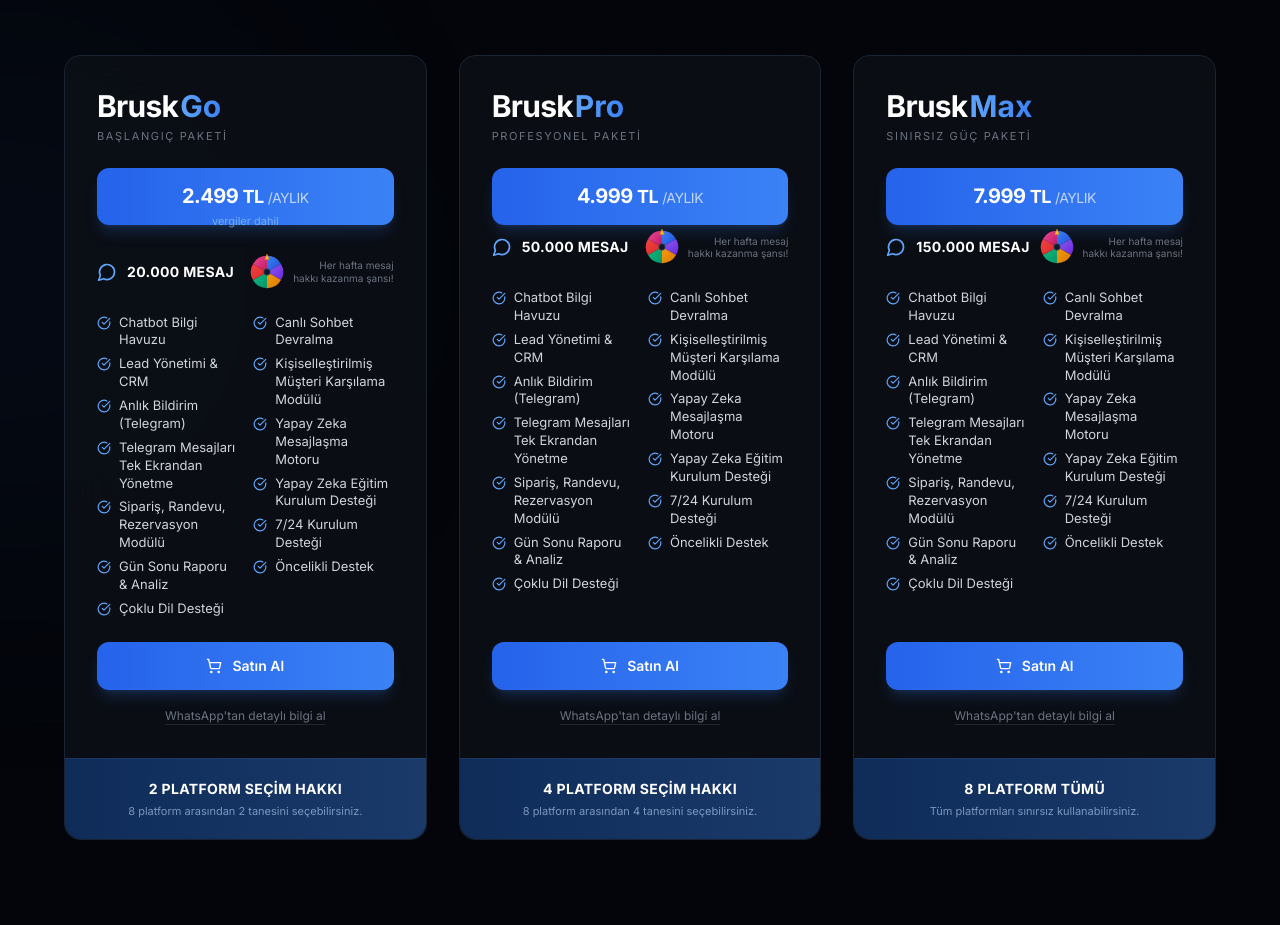
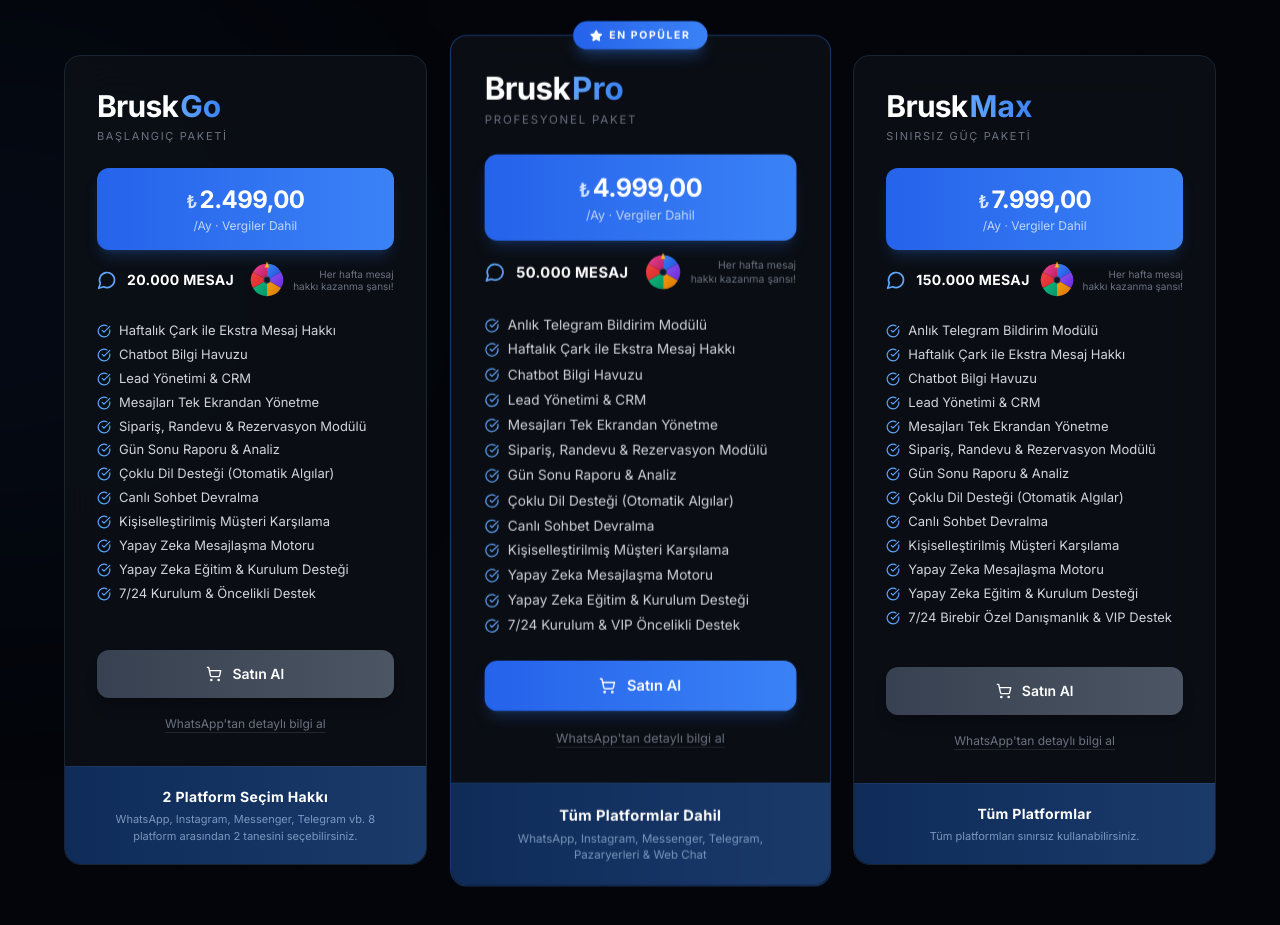
Before and after one commit to kutlurecep766-afk/bruskapp-frontend, a Next.js app: page / in a window 1280 px wide. Shown: the part 4115-5040 px from the top of the page. Built offline with nearby package versions, Linux system fonts and the light colour scheme; no server answers.

Commit message:
feat: restructure pricing with per-plan features, TL prices, En Populer badge

```diff
--- a/src/components/landing/pricing.tsx
+++ b/src/components/landing/pricing.tsx
@@ -1,4 +1,4 @@
-import { MessageCircle, CheckCircle, ShoppingCart, ShoppingBag, Package, Store } from 'lucide-react'
+import { MessageCircle, CheckCircle, ShoppingCart, ShoppingBag, Package, Store, Star } from 'lucide-react'
 import type { ElementType } from 'react'
 
 const platforms: { name: string; img?: string; icon?: ElementType }[] = [
@@ -18,24 +18,55 @@
     nameSuffix: 'Go',
     subtitle: 'BAŞLANGIÇ PAKETİ',
     price: '2.499',
-    period: 'AYLIK',
-    priceNote: 'vergiler dahil',
+    priceDecimal: ',00',
+    period: 'Ay',
+    popular: false,
     messageLimit: '20.000',
-    platformLabel: '2 PLATFORM SEÇİM HAKKI',
-    platformDesc: '8 platform arasından 2 tanesini seçebilirsiniz.',
+    platformLabel: '2 Platform Seçim Hakkı',
+    platformDesc: 'WhatsApp, Instagram, Messenger, Telegram vb. 8 platform arasından 2 tanesini seçebilirsiniz.',
+    features: [
+      'Haftalık Çark ile Ekstra Mesaj Hakkı',
+      'Chatbot Bilgi Havuzu',
+      'Lead Yönetimi & CRM',
+      'Mesajları Tek Ekrandan Yönetme',
+      'Sipariş, Randevu & Rezervasyon Modülü',
+      'Gün Sonu Raporu & Analiz',
+      'Çoklu Dil Desteği (Otomatik Algılar)',
+      'Canlı Sohbet Devralma',
+      'Kişiselleştirilmiş Müşteri Karşılama',
+      'Yapay Zeka Mesajlaşma Motoru',
+      'Yapay Zeka Eğitim & Kurulum Desteği',
+      '7/24 Kurulum & Öncelikli Destek',
+    ],
     waMsg: 'Merhaba, BruskGo paketi (2.499 TL/ay) hakkında bilgi almak istiyorum.',
     checkoutUrl: null,
   },
   {
     nameBase: 'Brusk',
     nameSuffix: 'Pro',
-    subtitle: 'PROFESYONEL PAKETİ',
+    subtitle: 'PROFESYONEL PAKET',
     price: '4.999',
-    period: 'AYLIK',
-    priceNote: '',
+    priceDecimal: ',00',
+    period: 'Ay',
+    popular: true,
     messageLimit: '50.000',
-    platformLabel: '4 PLATFORM SEÇİM HAKKI',
-    platformDesc: '8 platform arasından 4 tanesini seçebilirsiniz.',
+    platformLabel: 'Tüm Platformlar Dahil',
+    platformDesc: 'WhatsApp, Instagram, Messenger, Telegram, Pazaryerleri & Web Chat',
+    features: [
+      'Anlık Telegram Bildirim Modülü',
+      'Haftalık Çark ile Ekstra Mesaj Hakkı',
+      'Chatbot Bilgi Havuzu',
+      'Lead Yönetimi & CRM',
+      'Mesajları Tek Ekrandan Yönetme',
+      'Sipariş, Randevu & Rezervasyon Modülü',
+      'Gün Sonu Raporu & Analiz',
+      'Çoklu Dil Desteği (Otomatik Algılar)',
+      'Canlı Sohbet Devralma',
+      'Kişiselleştirilmiş Müşteri Karşılama',
+      'Yapay Zeka Mesajlaşma Motoru',
+      'Yapay Zeka Eğitim & Kurulum Desteği',
+      '7/24 Kurulum & VIP Öncelikli Destek',
+    ],
     waMsg: 'Merhaba, BruskPro paketi (4.999 TL/ay) hakkında bilgi almak istiyorum.',
     checkoutUrl: null,
   },
@@ -44,33 +75,30 @@
     nameSuffix: 'Max',
     subtitle: 'SINIRSIZ GÜÇ PAKETİ',
     price: '7.999',
-    period: 'AYLIK',
-    priceNote: '',
+    priceDecimal: ',00',
+    period: 'Ay',
+    popular: false,
     messageLimit: '150.000',
-    platformLabel: '8 PLATFORM TÜMÜ',
+    platformLabel: 'Tüm Platformlar',
     platformDesc: 'Tüm platformları sınırsız kullanabilirsiniz.',
+    features: [
+      'Anlık Telegram Bildirim Modülü',
+      'Haftalık Çark ile Ekstra Mesaj Hakkı',
+      'Chatbot Bilgi Havuzu',
+      'Lead Yönetimi & CRM',
+      'Mesajları Tek Ekrandan Yönetme',
+      'Sipariş, Randevu & Rezervasyon Modülü',
+      'Gün Sonu Raporu & Analiz',
+      'Çoklu Dil Desteği (Otomatik Algılar)',
+      'Canlı Sohbet Devralma',
+      'Kişiselleştirilmiş Müşteri Karşılama',
+      'Yapay Zeka Mesajlaşma Motoru',
+      'Yapay Zeka Eğitim & Kurulum Desteği',
+      '7/24 Birebir Özel Danışmanlık & VIP Destek',
+    ],
     waMsg: 'Merhaba, BruskMax paketi (7.999 TL/ay) hakkında bilgi almak istiyorum.',
     checkoutUrl: null,
   },
-]
-
-const featuresLeft = [
-  'Chatbot Bilgi Havuzu',
-  'Lead Yönetimi & CRM',
-  'Anlık Bildirim (Telegram)',
-  'Telegram Mesajları Tek Ekrandan Yönetme',
-  'Sipariş, Randevu, Rezervasyon Modülü',
-  'Gün Sonu Raporu & Analiz',
-  'Çoklu Dil Desteği',
-]
-
-const featuresRight = [
-  'Canlı Sohbet Devralma',
-  'Kişiselleştirilmiş Müşteri Karşılama Modülü',
-  'Yapay Zeka Mesajlaşma Motoru',
-  'Yapay Zeka Eğitim Kurulum Desteği',
-  '7/24 Kurulum Desteği',
-  'Öncelikli Destek',
 ]
 
 export default function Pricing() {
@@ -105,9 +133,16 @@
           {plans.map((plan, i) => (
             <div
               key={i}
-              className="group bg-[#0d1117]/80 backdrop-blur-xl border border-[#1a2332] rounded-2xl hover:-translate-y-2 hover:border-blue-500/30 hover:shadow-2xl hover:shadow-blue-500/5 transition-all duration-500 animate-fade-in flex flex-col"
+              className={'relative group bg-[#0d1117]/80 backdrop-blur-xl border rounded-2xl hover:-translate-y-2 hover:shadow-2xl transition-all duration-500 animate-fade-in flex flex-col ' + (plan.popular ? 'border-blue-500/40 hover:border-blue-500/60 hover:shadow-blue-500/10 scale-[1.02] md:scale-105' : 'border-[#1a2332] hover:border-blue-500/30 hover:shadow-blue-500/5')}
               style={{ animationDelay: `${0.2 + i * 0.15}s` }}
             >
+              {plan.popular && (
+                <div className="absolute -top-3.5 left-1/2 -translate-x-1/2 z-10">
+                  <div className="flex items-center gap-1.5 bg-gradient-to-r from-blue-600 to-blue-500 text-white text-[10px] font-bold px-4 py-1.5 rounded-full tracking-[0.15em] shadow-lg shadow-blue-500/30">
+                    <Star className="w-3 h-3 fill-white" /> EN POPÜLER
+                  </div>
+                </div>
+              )}
               <div className="p-6 lg:p-8 flex flex-col flex-1">
                 <div className="flex items-baseline gap-0.5 mb-1">
                   <span className="text-2xl lg:text-3xl font-bold text-white tracking-tight">{plan.nameBase}</span>
@@ -115,11 +150,13 @@
                 </div>
                 <p className="text-[11px] text-gray-500 tracking-[0.15em] mb-6">{plan.subtitle}</p>
 
-                <div className="w-full bg-gradient-to-r from-blue-600 to-blue-500 text-white text-center py-3.5 rounded-xl font-bold text-xl tracking-tight mb-1 shadow-lg shadow-blue-500/20">
-                  {plan.price} <span className="text-lg">TL</span>
-                  <span className="text-white/70 text-sm font-normal ml-1">/{plan.period}</span>
+                <div className="w-full bg-gradient-to-r from-blue-600 to-blue-500 text-white text-center py-4 rounded-xl shadow-lg shadow-blue-500/20 mb-3">
+                  <div className="flex items-baseline justify-center gap-0.5">
+                    <span className="text-lg font-semibold text-white/80">₺</span>
+                    <span className="font-bold text-2xl tracking-tight">{plan.price}{plan.priceDecimal}</span>
+                  </div>
+                  <p className="text-white/70 text-xs font-normal mt-0.5">/{plan.period} · Vergiler Dahil</p>
                 </div>
-                {plan.priceNote && <p className="text-[11px] text-blue-300/70 text-center mb-6 -mt-4">{plan.priceNote}</p>}
 
                 <div className="flex items-center justify-between mb-6">
                   <div className="flex items-center gap-2.5">
@@ -153,29 +190,19 @@
                   </div>
                 </div>
 
-                <div className="grid grid-cols-2 gap-x-4 gap-y-1.5 text-sm mb-6 flex-1">
-                  <div className="space-y-1.5">
-                    {featuresLeft.map((f, j) => (
-                      <div key={j} className="flex items-start gap-2 text-gray-300 group/feat">
-                        <CheckCircle className="w-3.5 h-3.5 text-blue-400 shrink-0 mt-0.5 transition-transform duration-200 group-hover/feat:scale-110" />
-                        <span className="text-[13px] leading-snug">{f}</span>
-                      </div>
-                    ))}
-                  </div>
-                  <div className="space-y-1.5">
-                    {featuresRight.map((f, j) => (
-                      <div key={j} className="flex items-start gap-2 text-gray-300 group/feat">
-                        <CheckCircle className="w-3.5 h-3.5 text-blue-400 shrink-0 mt-0.5 transition-transform duration-200 group-hover/feat:scale-110" />
-                        <span className="text-[13px] leading-snug">{f}</span>
-                      </div>
-                    ))}
-                  </div>
+                <div className="space-y-1.5 mb-6 flex-1">
+                  {plan.features.map((f, j) => (
+                    <div key={j} className="flex items-start gap-2 text-gray-300 group/feat">
+                      <CheckCircle className="w-3.5 h-3.5 text-blue-400 shrink-0 mt-0.5 transition-transform duration-200 group-hover/feat:scale-110" />
+                      <span className="text-[13px] leading-snug">{f}</span>
+                    </div>
+                  ))}
                 </div>
 
                 <div className="space-y-3 mt-auto">
                   <a
                     href={`https://wa.me/905442566476?text=${encodeURIComponent(plan.waMsg)}`}
-                    className="w-full bg-gradient-to-r from-blue-600 to-blue-500 text-white text-center py-3.5 rounded-xl font-semibold text-sm hover:from-blue-500 hover:to-blue-400 transition-all duration-300 flex items-center justify-center gap-2.5 shadow-lg shadow-blue-500/20 hover:shadow-blue-500/30"
+                    className={"w-full text-white text-center py-3.5 rounded-xl font-semibold text-sm transition-all duration-300 flex items-center justify-center gap-2.5 shadow-lg " + (plan.popular ? 'bg-gradient-to-r from-blue-600 to-blue-500 hover:from-blue-500 hover:to-blue-400 shadow-blue-500/20 hover:shadow-blue-500/30' : 'bg-gradient-to-r from-gray-700 to-gray-600 hover:from-gray-600 hover:to-gray-500 shadow-black/20 hover:shadow-black/30')}
                   >
                     <ShoppingCart className="w-4 h-4" />
                     Satın Al
```
